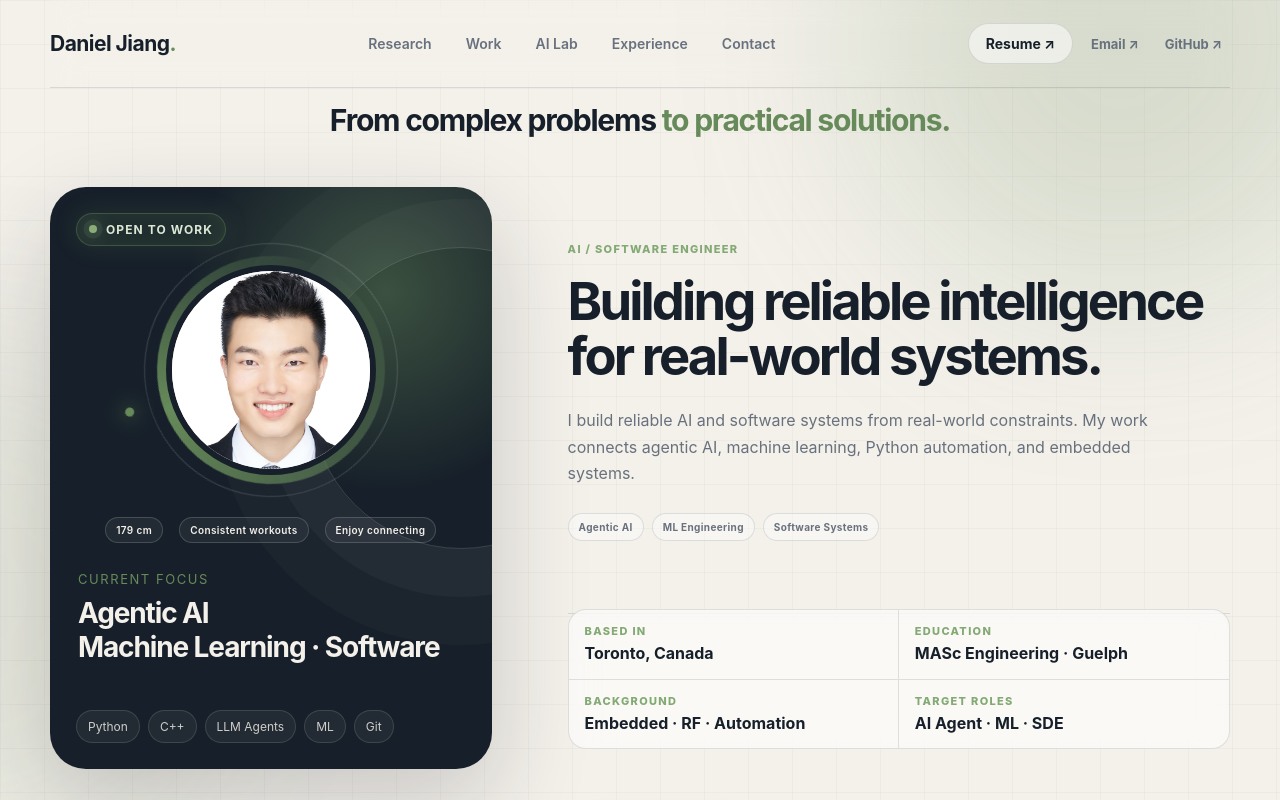
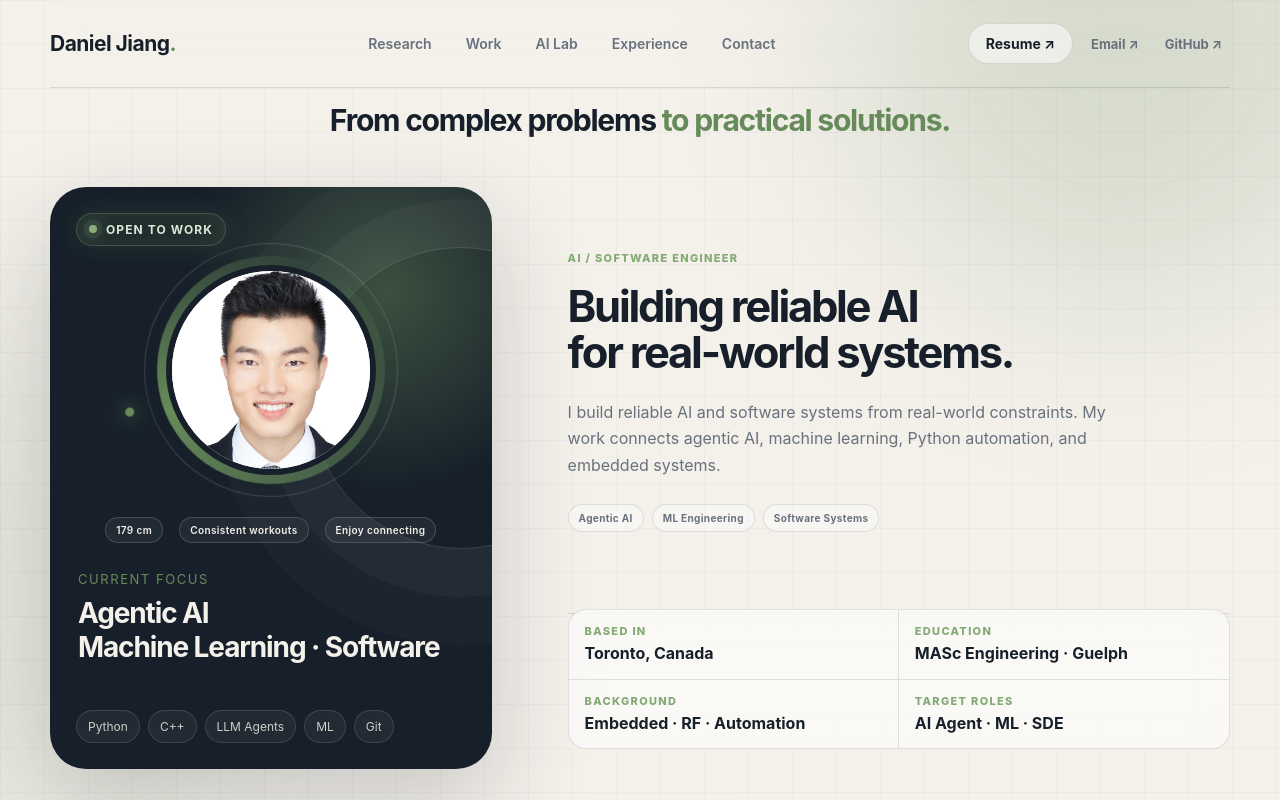
Before and after one commit to jiangjian9803-eng/jiangjian9803-eng.github.io, a Next.js app: page / in a window 1280 px wide. Shown: the top 800 px of the page. Built offline with nearby package versions, Linux system fonts and the light colour scheme.

Commit message:
Refine hero message hierarchy

```diff
--- a/index.html
+++ b/index.html
@@ -61,7 +61,7 @@
         <div class="hero-copy reveal">
           <section class="hero-identity" aria-labelledby="hero-identity-title">
             <span>AI / Software Engineer</span>
-            <h2 id="hero-identity-title">Building reliable intelligence<br />for real-world systems.</h2>
+            <h2 id="hero-identity-title">Building reliable AI<br />for real-world systems.</h2>
             <p>
               I build reliable AI and software systems from real-world constraints. My work connects agentic AI,
               machine learning, Python automation, and embedded systems.
--- a/styles.css
+++ b/styles.css
@@ -56,8 +56,8 @@ nav a:hover { color: var(--ink); }
 .hero-profile-heading h1 em { margin: 0; }
 .hero-identity { height: 444px; display: flex; flex-direction: column; justify-content: center; max-width: 720px; border-bottom: 1px solid var(--line); }
 .hero-identity > span { color: #83a974; font-size: 11px; font-weight: 850; letter-spacing: .12em; text-transform: uppercase; }
-.hero-identity h2 { max-width: 650px; margin-top: 18px; font-size: clamp(36px, 4.1vw, 57px); line-height: 1.04; letter-spacing: -.055em; }
-.hero-identity > p { max-width: 620px; margin: 24px 0 0; color: var(--muted); font-size: 16px; line-height: 1.65; }
+.hero-identity h2 { max-width: 650px; margin-top: 18px; font-size: clamp(34px, 3.4vw, 47px); line-height: 1.06; letter-spacing: -.052em; }
+.hero-identity > p { max-width: 560px; margin: 24px 0 0; color: var(--muted); font-size: 16px; line-height: 1.65; }
 .identity-focus { display: flex; flex-wrap: wrap; gap: 8px; margin-top: 26px; }
 .identity-focus span { padding: 7px 10px; border: 1px solid var(--line); border-radius: 999px; color: var(--muted); background: rgba(255,255,255,.38); font-size: 10px; font-weight: 700; letter-spacing: .035em; }
 .eyebrow { display: flex; align-items: center; gap: 10px; text-transform: uppercase; font-size: 12px; font-weight: 700; letter-spacing: .14em; color: var(--muted); }
```
